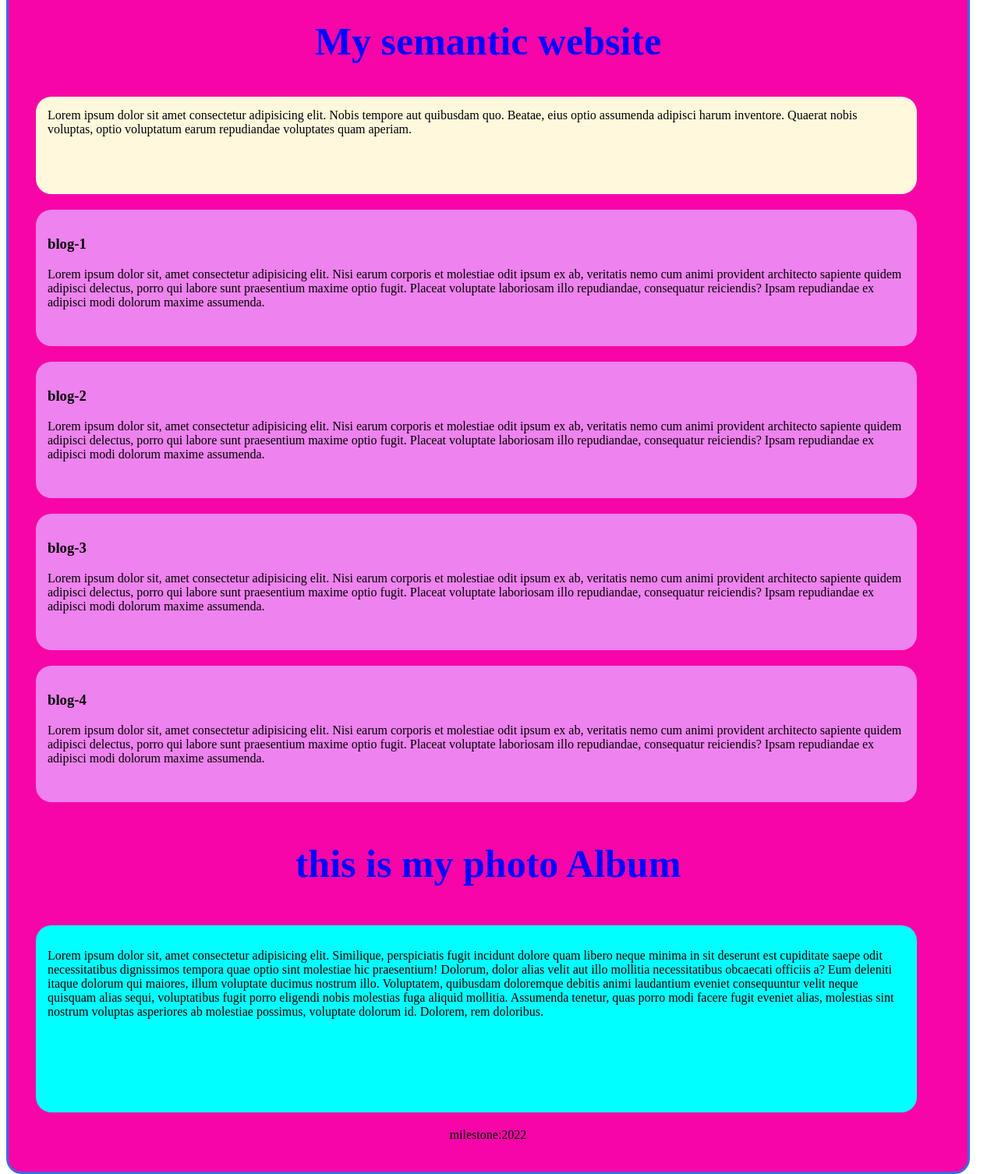
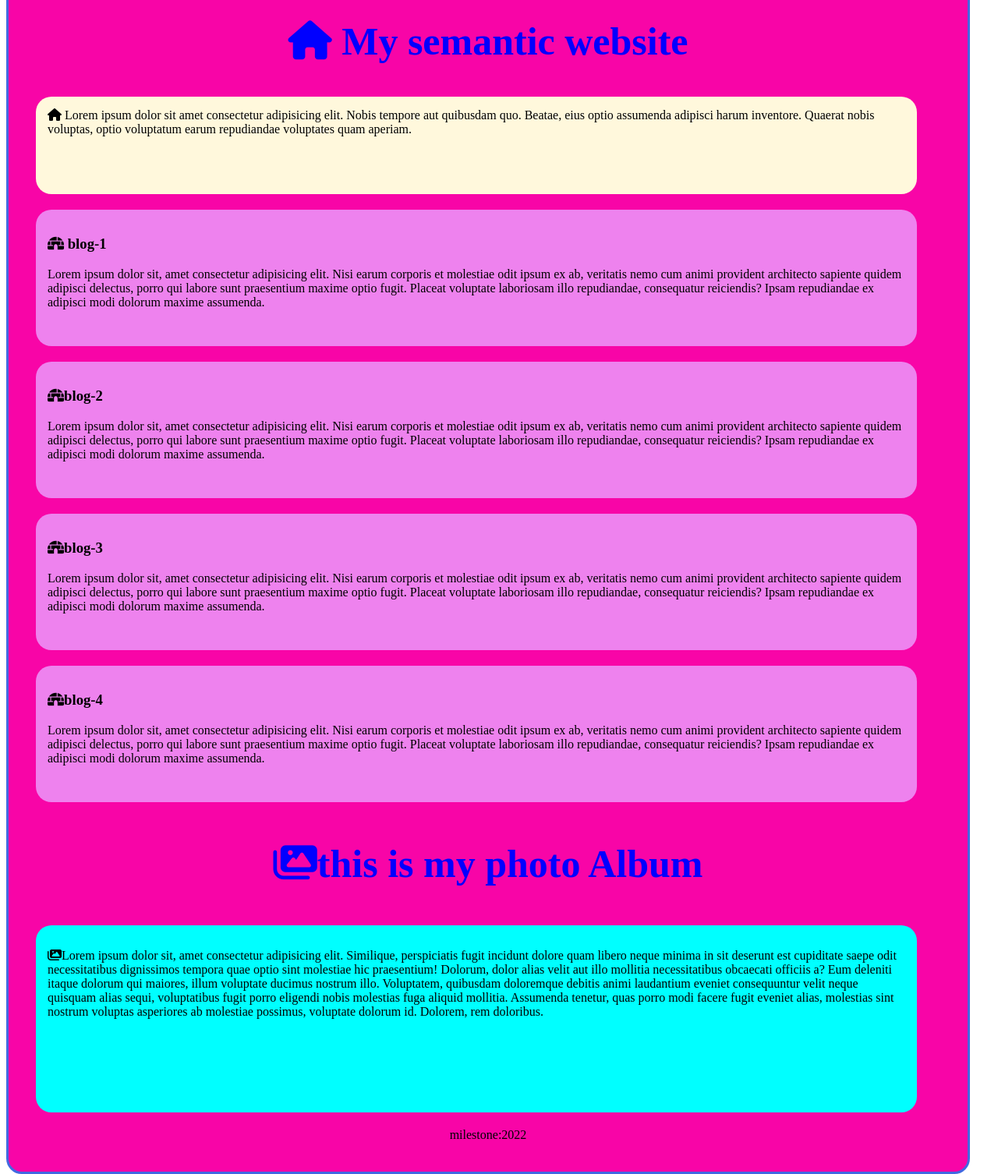
Before and after one commit to sohan101mumu/practice-1, a plain HTML site: page index.html in a window 1280 px wide. Shown: the part 1420-2926 px from the top of the page at 78% size. Drawn offline with Linux system fonts and the light colour scheme.

Commit message:
add-font-icon

```diff
--- a/index.html
+++ b/index.html
@@ -6,6 +6,7 @@
     <meta http-equiv="X-UA-Compatible" content="IE=edge">
     <meta name="viewport" content="width=device-width, initial-scale=1.0">
     <title>practice-1</title>
+    <script src="https://kit.fontawesome.com/20afdc4258.js" crossorigin="anonymous"></script>
     <style>
         .inline-elements {
             height: 400px;
@@ -242,8 +243,9 @@
                 <a class="inline block" href="">google </a>
                 <a class="inline block" href="">movie site</a>
             </nav>
-            <h1 class="h1">My semantic website</h1>
-            <p class="paragraph">Lorem ipsum dolor sit amet consectetur adipisicing elit. Nobis tempore aut quibusdam
+            <h1 class="h1"> <i class="fas fa-home"></i> My semantic website</h1>
+            <p class="paragraph"> <i class="fas fa-home"></i> Lorem ipsum dolor sit amet consectetur adipisicing elit.
+                Nobis tempore aut quibusdam
                 quo. Beatae, eius
                 optio assumenda adipisci harum inventore. Quaerat nobis voluptas, optio voluptatum earum repudiandae
                 voluptates quam aperiam.</p>
@@ -251,7 +253,16 @@
         <main>
             <section class="This is blogs">
                 <article class="article">
-                    <h3>blog-1</h3>
+                    <h3> <i class="fas fa-igloo"></i> blog-1</h3>
+                    <p> Lorem ipsum dolor sit, amet consectetur adipisicing elit. Nisi
+                        earum corporis et molestiae odit
+                        ipsum ex ab, veritatis nemo cum animi provident architecto sapiente quidem adipisci delectus,
+                        porro qui labore sunt praesentium maxime optio fugit. Placeat voluptate laboriosam illo
+                        repudiandae, consequatur reiciendis? Ipsam repudiandae ex adipisci modi dolorum maxime
+                        assumenda.</p>
+                </article>
+                <article class="article">
+                    <h3> <i class="fas fa-igloo"></i>blog-2</h3>
                     <p>Lorem ipsum dolor sit, amet consectetur adipisicing elit. Nisi earum corporis et molestiae odit
                         ipsum ex ab, veritatis nemo cum animi provident architecto sapiente quidem adipisci delectus,
                         porro qui labore sunt praesentium maxime optio fugit. Placeat voluptate laboriosam illo
@@ -259,7 +270,7 @@
                         assumenda.</p>
                 </article>
                 <article class="article">
-                    <h3>blog-2</h3>
+                    <h3> <i class="fas fa-igloo"></i>blog-3</h3>
                     <p>Lorem ipsum dolor sit, amet consectetur adipisicing elit. Nisi earum corporis et molestiae odit
                         ipsum ex ab, veritatis nemo cum animi provident architecto sapiente quidem adipisci delectus,
                         porro qui labore sunt praesentium maxime optio fugit. Placeat voluptate laboriosam illo
@@ -267,15 +278,7 @@
                         assumenda.</p>
                 </article>
                 <article class="article">
-                    <h3>blog-3</h3>
-                    <p>Lorem ipsum dolor sit, amet consectetur adipisicing elit. Nisi earum corporis et molestiae odit
-                        ipsum ex ab, veritatis nemo cum animi provident architecto sapiente quidem adipisci delectus,
-                        porro qui labore sunt praesentium maxime optio fugit. Placeat voluptate laboriosam illo
-                        repudiandae, consequatur reiciendis? Ipsam repudiandae ex adipisci modi dolorum maxime
-                        assumenda.</p>
-                </article>
-                <article class="article">
-                    <h3>blog-4</h3>
+                    <h3> <i class="fas fa-igloo"></i>blog-4</h3>
                     <p>Lorem ipsum dolor sit, amet consectetur adipisicing elit. Nisi earum corporis et molestiae odit
                         ipsum ex ab, veritatis nemo cum animi provident architecto sapiente quidem adipisci delectus,
                         porro qui labore sunt praesentium maxime optio fugit. Placeat voluptate laboriosam illo
@@ -284,8 +287,9 @@
                 </article>
             </section>
             <section>
-                <h3 class="h3">this is my photo Album</h3>
-                <p class="This-is-photo-Album">Lorem ipsum dolor sit, amet consectetur adipisicing elit. Similique,
+                <h3 class="h3"> <i class="fas fa-images"></i>this is my photo Album</h3>
+                <p class="This-is-photo-Album"> <i class="fas fa-images"></i>Lorem ipsum dolor sit, amet consectetur
+                    adipisicing elit. Similique,
                     perspiciatis fugit incidunt
                     dolore quam libero neque minima in sit deserunt est cupiditate saepe odit necessitatibus dignissimos
                     tempora quae optio sint molestiae hic praesentium! Dolorum, dolor alias velit aut illo mollitia
@@ -300,6 +304,10 @@
             <p>milestone:2022</p>
         </footer>
     </section>
+    <br>
+    <iframe width="560" height="315" src="https://www.youtube.com/embed/MbULIkB2aks" title="YouTube video player"
+        frameborder="0" allow="accelerometer; autoplay; clipboard-write; encrypted-media; gyroscope; picture-in-picture"
+        allowfullscreen></iframe>
 
 </body>
 
```
